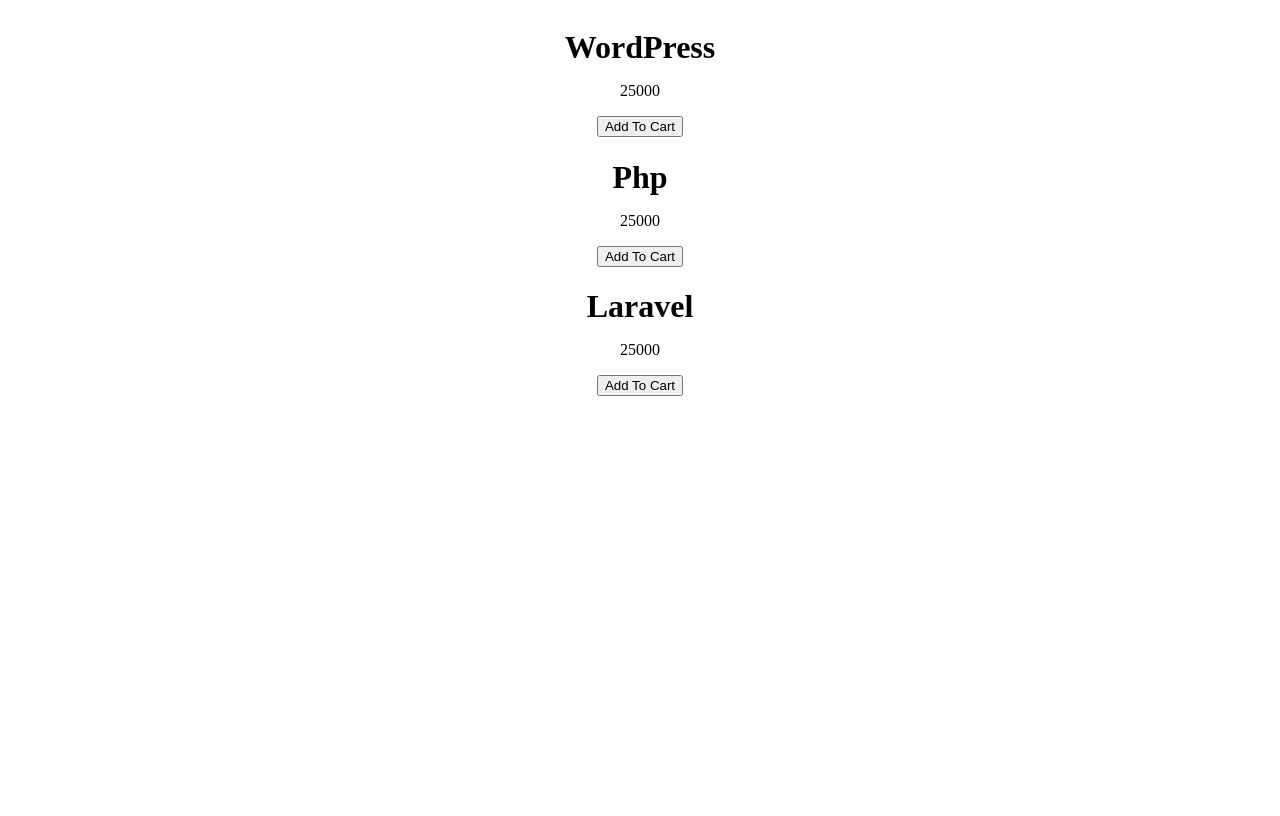
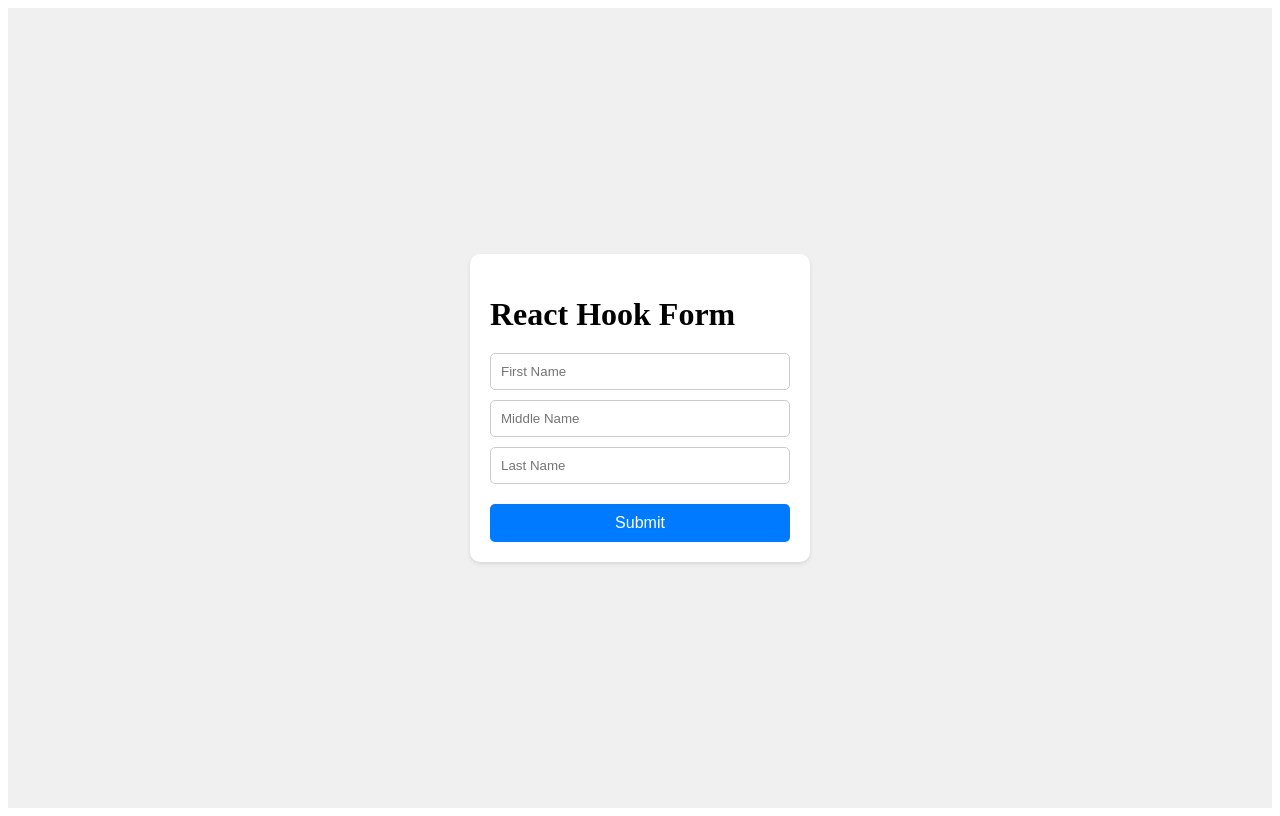
Before and after one commit to Shaahzad/ReactJs_Practice, a React (Vite) app: page / in a window 1280 px wide. Built offline with nearby package versions, Linux system fonts and the light colour scheme.

Commit message:
practice react hook form

```diff
--- a/package.json
+++ b/package.json
@@ -11,7 +11,8 @@
   },
   "dependencies": {
     "react": "^18.3.1",
-    "react-dom": "^18.3.1"
+    "react-dom": "^18.3.1",
+    "react-hook-form": "^7.55.0"
   },
   "devDependencies": {
     "@eslint/js": "^9.11.1",
--- a/src/App.jsx
+++ b/src/App.jsx
@@ -1,14 +1,16 @@
 import React from 'react'
 import Item from './Item'
 import Cart from './Cart'
+import Form from './hook-form/Form'
 
 const App = () => {
   return (
     <div>
-      <Item name="WordPress" price="25000"/>
+      {/* <Item name="WordPress" price="25000"/>
       <Item name="Php" price="25000"/>
       <Item name="Laravel" price="25000"/>
-      <Cart/>
+      <Cart/> */}
+      <Form/>
     </div>
   )
 }
--- /dev/null
+++ b/src/hook-form/Form.jsx
@@ -0,0 +1,123 @@
+import React from 'react'
+import { useForm } from 'react-hook-form';
+
+const Form = () => {
+    const { register, handleSubmit, formState: { errors } } = useForm();
+    const onSubmit = data => console.log(data);
+
+    return (
+        <div style={{
+            display: 'flex',
+            justifyContent: 'center',
+            alignItems: 'center',
+            height: '100vh',
+            backgroundColor: '#f0f0f0',
+        }}>
+            <form onSubmit={handleSubmit(onSubmit)}
+                style={{
+                    display: 'flex',
+                    flexDirection: 'column',
+                    justifyContent: 'center',
+                    backgroundColor: '#fff',
+                    padding: '20px',
+                    borderRadius: '10px',
+                    boxShadow: '0 2px 4px rgba(0, 0, 0, 0.1)',
+                    width: '300px',
+                    gap: '10px',
+                }}>
+                <h1 style={{ marginBottom: 10 }}>React Hook Form</h1>
+
+                {/* First Name */}
+                <div style={{ display: 'flex', flexDirection: 'column' }}>
+                    <input
+                        type="text"
+                        {...register('firstName', { required: "First Name is required" })}
+                        placeholder='First Name'
+                        style={{
+                            width: '100%',
+                            padding: '10px',
+                            borderRadius: '5px',
+                            border: '1px solid #ccc',
+                            boxSizing: 'border-box',
+                        }}
+                    />
+                    {errors.firstName && (
+                        <span style={{
+                            color: 'red',
+                            fontSize: '12px',
+                            marginTop: '2px'
+                        }}>
+                            {errors.firstName.message}
+                        </span>
+                    )}
+                </div>
+
+                {/* Middle Name */}
+                <div style={{ display: 'flex', flexDirection: 'column' }}>
+                    <input
+                        type="text"
+                        {...register('middleName', { required: "Middle Name is required" })}
+                        placeholder='Middle Name'
+                        style={{
+                            width: '100%',
+                            padding: '10px',
+                            borderRadius: '5px',
+                            border: '1px solid #ccc',
+                            boxSizing: 'border-box',
+                        }}
+                    />
+                    {errors.middleName && (
+                        <span style={{
+                            color: 'red',
+                            fontSize: '12px',
+                            marginTop: '2px'
+                        }}>
+                            {errors.middleName.message}
+                        </span>
+                    )}
+                </div>
+
+                {/* Last Name */}
+                <div style={{ display: 'flex', flexDirection: 'column' }}>
+                    <input
+                        type="text"
+                        {...register('lastName', { required: "Last Name is required" })}
+                        placeholder='Last Name'
+                        style={{
+                            width: '100%',
+                            padding: '10px',
+                            borderRadius: '5px',
+                            border: '1px solid #ccc',
+                            boxSizing: 'border-box',
+                        }}
+                    />
+                    {errors.lastName && (
+                        <span style={{
+                            color: 'red',
+                            fontSize: '12px',
+                            marginTop: '2px'
+                        }}>
+                            {errors.lastName.message}
+                        </span>
+                    )}
+                </div>
+
+                <button type='submit' style={{
+                    width: '100%',
+                    padding: '10px',
+                    borderRadius: '5px',
+                    border: 'none',
+                    backgroundColor: '#007BFF',
+                    color: '#fff',
+                    cursor: 'pointer',
+                    fontSize: '16px',
+                    marginTop: '10px'
+                }}>
+                    Submit
+                </button>
+            </form>
+        </div>
+    )
+}
+
+export default Form
```
Also changed, not shown: 1 other file (tests, documents, lock files or other folders).
